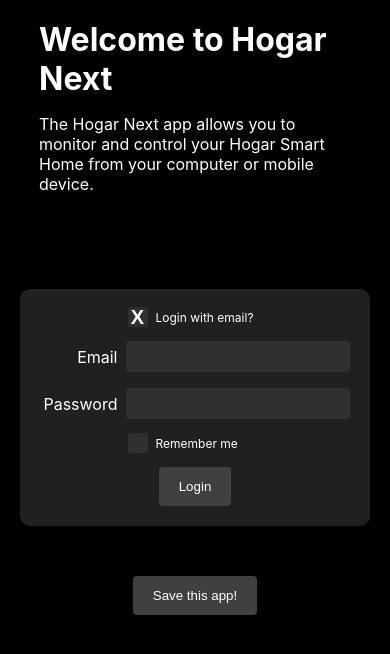
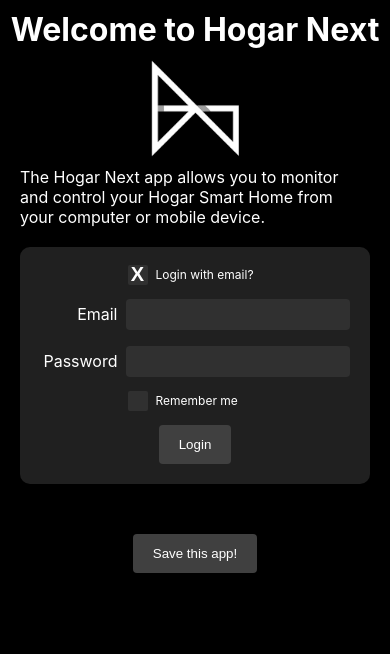
Before and after one commit to BobF-Hogar/hogar-next, a React (Create React App) app: page /login in a window 390 px wide. Shown: the top 654 px of the page. Built offline with nearby package versions, Linux system fonts and the light colour scheme.

Commit message:
Login screen enhancements.

```diff
--- a/src/screens/login/Login.css
+++ b/src/screens/login/Login.css
@@ -9,13 +9,19 @@
 }
 
 #hero {
+    align-items: center;
     color: white;
     display: flex;
     flex-direction: column;
     justify-content: space-between;
-    padding: 5% 10%;
+    padding: 5%;
     height: 100%;
     max-height: 400px;
+}
+
+#hero h1 {
+    text-align: center;
+    width: 100%;
 }
 
 #loginActions {
@@ -29,6 +35,15 @@
     width: 400px;
 }
 
+.mainLogo {
+    background-image: url('../../images/logo255.png');
+    background-size: cover;
+    height: 25vw;
+    max-height: 256px;
+    max-width: 256px;
+    width: 25vw;
+}
+
 @media screen and (max-width: 800px) {
     #loginScreen {
         flex-direction: column;
@@ -36,9 +51,25 @@
 
     #hero {
         height: auto;
+        padding: 10px 10px 0 10px;
+        max-width: 100%;
+    }
+
+    #hero p {
+        margin: 0 ;
+        max-width: calc(100% - 40px);
+        width: 400px;
     }
 
     #loginActions {
         justify-content: space-between;
     }
+
+    #loginActions > *:first-child {
+        display: none;
+    }
+
+    .mainLogo {
+        margin: 10px 0;
+    }
 }
--- a/src/screens/login/Login.js
+++ b/src/screens/login/Login.js
@@ -14,6 +14,7 @@ function Login() {
     return <div id="loginScreen">
         <div id="hero">
             <h1>{localize("HERO_HEADER")}</h1>
+            <div className="mainLogo" />
             <p>{localize("HERO_TEXT")}</p>
         </div>
         <div id="loginActions">
```
Also changed, not shown: src/images/logo255.png (added).
